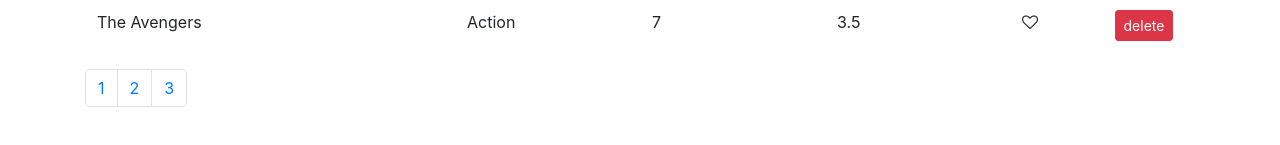
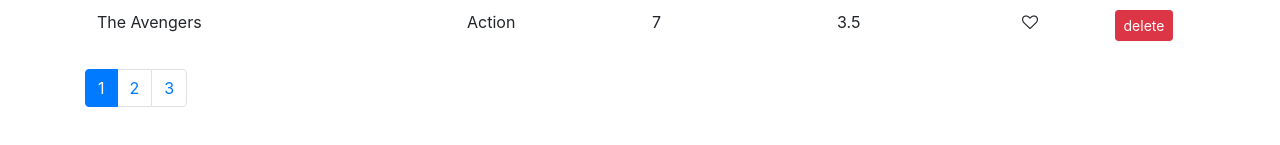
Before and after one commit to SnowGojira/vidly, a React (Create React App) app: page / in a window 1280 px wide. Shown: the part 545-690 px from the top of the page. Built offline with nearby package versions, Linux system fonts and the light colour scheme.

Commit message:
完成点击事件

```diff
--- a/src/components/movies.jsx
+++ b/src/components/movies.jsx
@@ -7,6 +7,7 @@
   state = {
     movies: getMovies(),
     pageSize: 4,
+    currentPage: 1,
   };
 
   movieSection(movie) {
@@ -73,9 +74,11 @@
 
     return <div>There is no movie</div>;
   }
-  handlePageChange() {
-    console.log("pageChanged");
-  }
+  handlePageChange = (page) => {
+    //console.log(page);
+
+    this.setState({ currentPage: page });
+  };
   render() {
     return (
       <React.Fragment>
@@ -83,6 +86,7 @@
         <Pagination
           total={this.state.movies.length}
           pageSize={this.state.pageSize}
+          currentPage={this.state.currentPage}
           onPageChange={this.handlePageChange}
         />
       </React.Fragment>
--- a/src/components/pagination.jsx
+++ b/src/components/pagination.jsx
@@ -3,7 +3,7 @@
 
 class Pagination extends Component {
   render() {
-    let { total, pageSize, onPageChange } = this.props;
+    let { total, pageSize, onPageChange, currentPage } = this.props;
     let pageCount = Math.ceil(total / pageSize);
     let pages = _.range(1, pageCount + 1);
 
@@ -12,8 +12,17 @@
     return (
       <ul className="pagination">
         {pages.map((page) => (
-          <li key={page} onClick={onPageChange} className="page-item">
-            <span className="page-link">{page}</span>
+          <li
+            key={page}
+            className={page === currentPage ? "page-item active" : "page-item"}
+          >
+            <a
+              className="page-link"
+              href="#"
+              onClick={() => onPageChange(page)}
+            >
+              {page}
+            </a>
           </li>
         ))}
       </ul>
```
